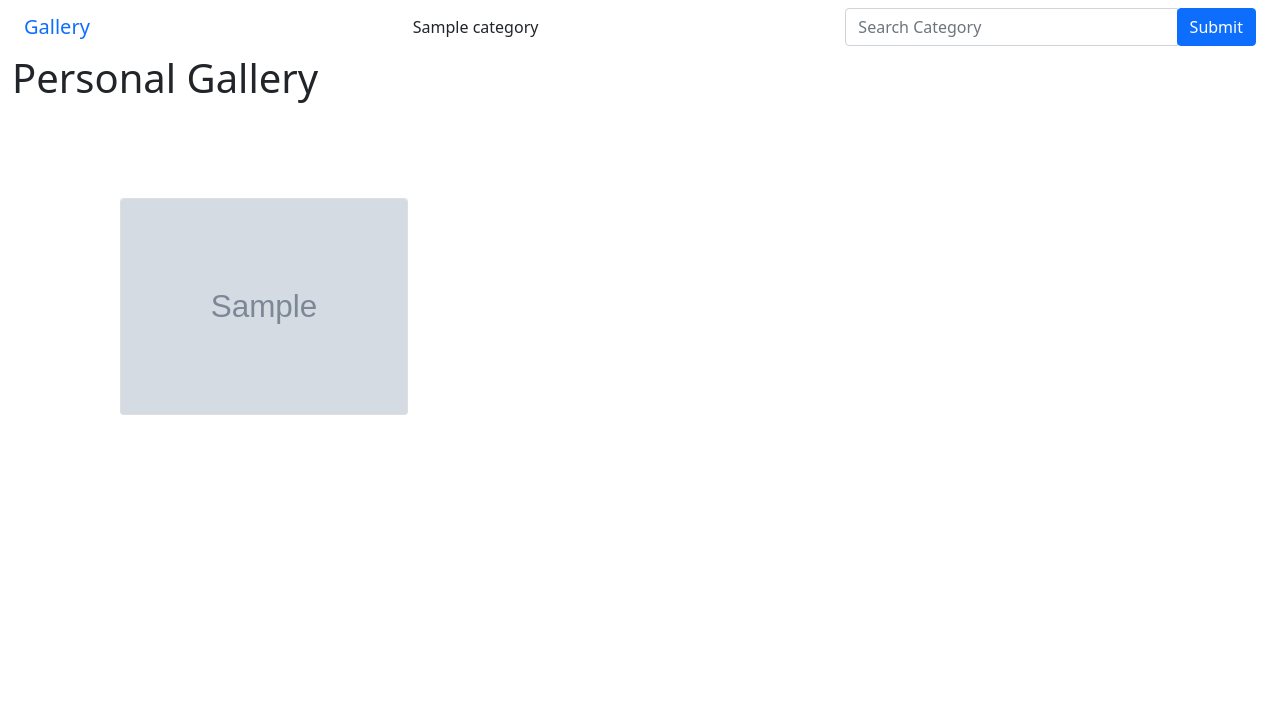
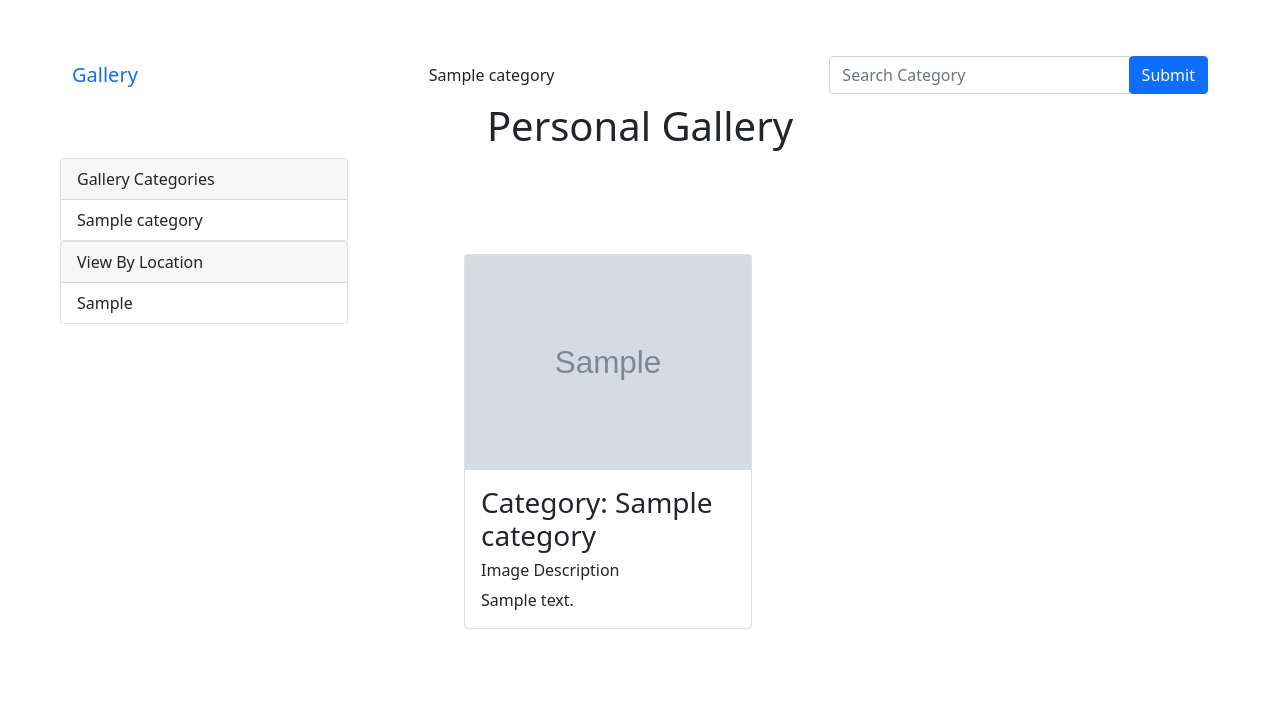
Before and after one commit to Samuel-Muriuki/Personal-Gallery, a Django app: page / in a window 1280 px wide. Shown: the top 724 px of the page. Run offline with Django 4.2, Linux system fonts and the light colour scheme; tables that the repository leaves empty hold one stand-in row (values such as "Sample post"); grey boxes marked "Sample" are stand-in pictures; some libraries are stand-ins or nearby versions.

Commit message:
Querying to view images by thier Categories and Locations

```diff
--- a/Personal-Gallery/gallery/templates/home.html
+++ b/Personal-Gallery/gallery/templates/home.html
@@ -12,42 +12,73 @@
   <title>Personal Gallery</title>
 </head>
 
-<body>
+<body class="m-5">
   <div class="container-fluid">
     {% include "navbar.html" %}
-    <h1>Personal Gallery</h1>
+    <h1 class="text-center">Personal Gallery</h1>
+    <div class="row">
+      <div class="col-md-3">
+        <div class="card" style="width: 18rem;">
+          <div class="card-header">
+            Gallery Categories
+          </div>
+          <ul class="list-group list-group-flush">
+            {% for category in categories %}
+            <li class="list-group-item">{{ category.name }}</li>
+            {% endfor %}
+          </ul>
+        </div>
+
+        <div class="card" style="width: 18rem;">
+          <div class="card-header">
+            View By Location
+          </div>
+          <ul class="list-group list-group-flush">
+            {% for location in locations %}
+            <li class="list-group-item">{{ location.area}}</li>
+            {% endfor %}
+          </ul>
+        </div>
+      </div>
+      <div class="col-md-9">
         <div class="row m-5">
           {% for image in images %}
           <div class="col-sm-3 m-5">
             <div class="card" style="width: 18rem;">
               <img class="card-img-top" src="{{ image.image.url }}" alt="Card image cap" id="{{image.id}}"
                 data-toggle="modal" data-target="#myImg{{image.id}}">
+                <div class="card-body">
+
+                  <h3 class="card-title">Category: {{image.category.name}}</h3>
+                  <h6 class="card-title">Image Description</h6>
+                  <p class="card-text">{{image.description}}</p>
+
+                </div>
             </div>
           </div>
 
           {% endfor %}
           {% for image in images %}
-      <div class="modal" id="myImg{{image.id}}" tabindex="-1" role="dialog"
-      aria-labelledby="exampleModalLabel" aria-hidden="true">
+          <div class="modal" id="myImg{{image.id}}" tabindex="-1" role="dialog" aria-labelledby="exampleModalLabel"
+            aria-hidden="true">
             <div class="modal-dialog" role="document">
               <div class="modal-content" style="text-align:center;">
                 <div class="modal-header">
                   <h3 class="modal-title"><b>Category:
                       {{image.category.name}}</b></h3>
                   <span class="d-inline-block" tabindex="0" data-toggle="tooltip" title="click to close details"><button
-                type="button" class="close" data-dismiss="modal" aria-label="Close">
+                      type="button" class="close btn-danger" data-dismiss="modal" aria-label="Close">
                       <span aria-hidden="true">&times;</span>
                     </button></span>
                 </div>
                 <div class="modal-body">
                   <div class="card">
-              <img class="card-img-top"
-
-                src="{{ image.image.url }}" alt="Image" data-toggle="modal" data-target="#exampleModal{{image.id}}">
+                    <img class="card-img-top" src="{{ image.image.url }}" alt="Image" data-toggle="modal"
+                      data-target="#exampleModal{{image.id}}">
                     <div class="card-body">
                       <p>{{image.description}}</p>
                       <span class="d-inline-block" tabindex="0" data-toggle="tooltip" title="copylink"><button type="button"
-                    name="button" class="container-fluid btn btn-secondary" value="{{ image.image.url }}"
+                          name="button" class="container-fluid btn btn-primary" value="{{ image.image.url }}"
                           onclick="copylink(this.value)">Copy Image
                           Link</button></span>
                     </div>
@@ -55,6 +86,9 @@
                 </div>
                 <div class="modal-footer">
                   <button type="button" class="btn btn-secondary" data-dismiss="modal">Close</button>
+                </div>
+              </div>
+            </div>
           </div>
         </div>
       </div>
--- a/Personal-Gallery/gallery/views.py
+++ b/Personal-Gallery/gallery/views.py
@@ -1,13 +1,14 @@
 from multiprocessing import context
 from unicodedata import category
 from django.shortcuts import render
-from .models import Category, Image
+from .models import Category, Image, Location
 
 # Create your views here.
 def home_gallery(request):
     categories = Category.objects.all()
     images = Image.objects.all()
-    context = {'categories': categories, 'images': images}
+    locations = Location.objects.all()
+    context = {'categories': categories, 'images': images, 'locations': locations}
     return render(request, 'home.html', context)
 
 def searching_photos(request):
```
Lines whose indentation alone changed are shown as unchanged.
